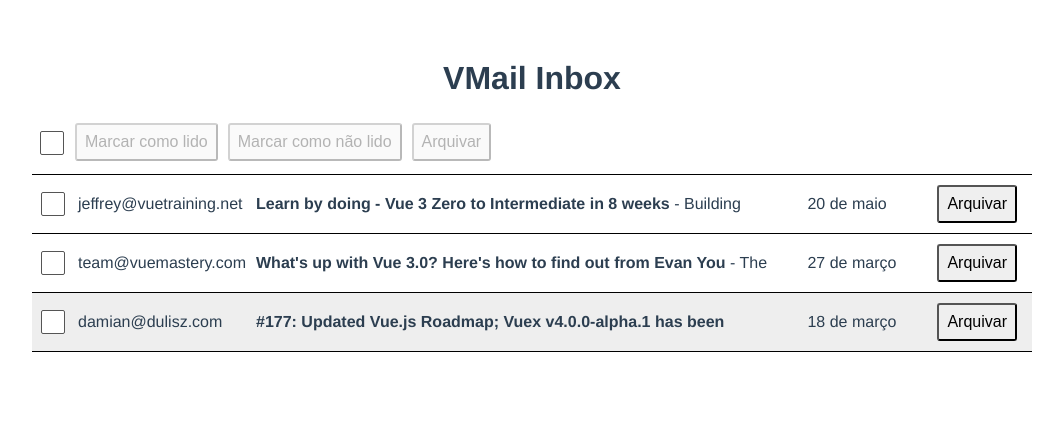
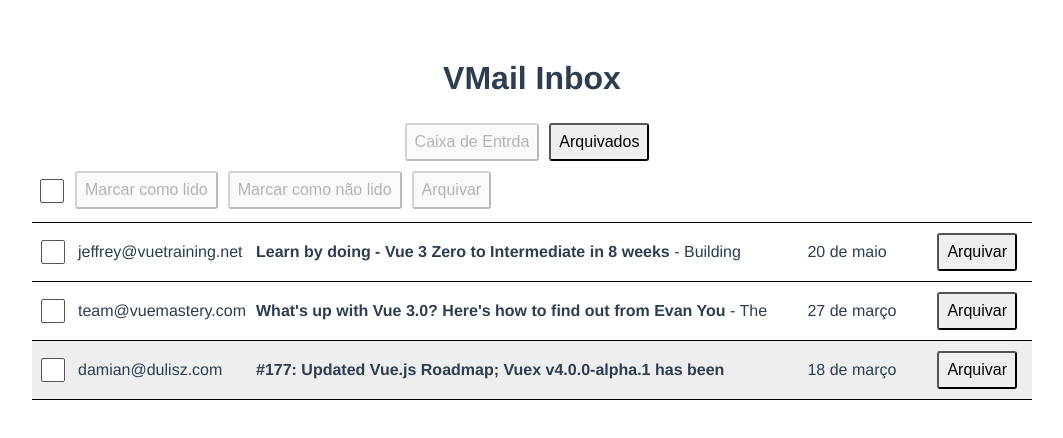
Before and after one commit to rodrigoross/maibox-clone, a Vue app: page / in a window 1280 px wide. Shown: the top 438 px of the page, without its empty margins (108-1171 px from the left). Built offline with nearby package versions, Linux system fonts and the light colour scheme; data requests are answered from the project's data file.

Commit message:
adiciona btn para alternar entre imbox e archived

```diff
--- a/src/components/BulkActionBar.vue
+++ b/src/components/BulkActionBar.vue
@@ -40,11 +40,11 @@ export default {
   setup(props) {
     const emailsSelecionados = useSelecaoDeEmails();
     const numSelecionados = computed(() => emailsSelecionados.emails.size);
-    const totalEmails = props.emails.length;
+    const totalEmails = computed(() => props.emails.length);
 
-    const todosEmailsSelecionados = computed(() => numSelecionados.value === totalEmails);
+    const todosEmailsSelecionados = computed(() => numSelecionados.value === totalEmails.value);
     const algunsEmailsSelecionados = computed(() => {
-      return numSelecionados.value > 0 && numSelecionados.value < totalEmails;
+      return numSelecionados.value > 0 && numSelecionados.value < totalEmails.value;
     });
 
     const selecionarTodos = function() {
--- a/src/components/MailTable.vue
+++ b/src/components/MailTable.vue
@@ -1,9 +1,15 @@
 <template>
-  <BulkActionBar :emails="emailsNaoArquivados" />
+  <button @click="selecionaTela('inbox')" :disabled="telaSelecionada === 'inbox'">
+    Caixa de Entrda
+  </button>
+  <button @click="selecionaTela('archives')" :disabled="telaSelecionada === 'archives'">
+    Arquivados
+  </button>
+  <BulkActionBar :emails="emailsFiltrados" />
   <table class="mail-table">
     <tbody>
       <tr
-        v-for="email in emailsNaoArquivados"
+        v-for="email in emailsFiltrados"
         :key="email.id"
         :class="['clickable', email.read ? 'read' : '']"
       >
@@ -61,7 +67,8 @@ export default {
       },
       emails: ref(emails),
       emailAberto: ref(null),
-      selecaoDeEmails: useSelecaoDeEmails()
+      selecaoDeEmails: useSelecaoDeEmails(),
+      telaSelecionada: ref("inbox")
     };
   },
   computed: {
@@ -70,11 +77,20 @@ export default {
         return e1.sentAt < e2.sentAt ? 1 : -1;
       });
     },
-    emailsNaoArquivados() {
-      return this.emailsOrdenados.filter(e => !e.archived);
+    emailsFiltrados() {
+      if (this.telaSelecionada === "inbox") {
+        return this.emailsOrdenados.filter(e => !e.archived);
+      }
+
+      return this.emailsOrdenados.filter(e => e.archived);
     }
   },
   methods: {
+    selecionaTela(novaTela) {
+      this.telaSelecionada = novaTela;
+
+      this.selecaoDeEmails.limpa();
+    },
     abrirEmail(email) {
       this.emailAberto = email;
 
@@ -97,7 +113,7 @@ export default {
       if (fecharModal) this.emailAberto = null;
 
       if (mudarIndex) {
-        let emails = this.emailsNaoArquivados;
+        let emails = this.emailsFiltrados;
         let indexAtual = emails.indexOf(this.emailAberto);
         let novoEmail = emails[indexAtual + mudarIndex];
         this.abrirEmail(novoEmail);
```
